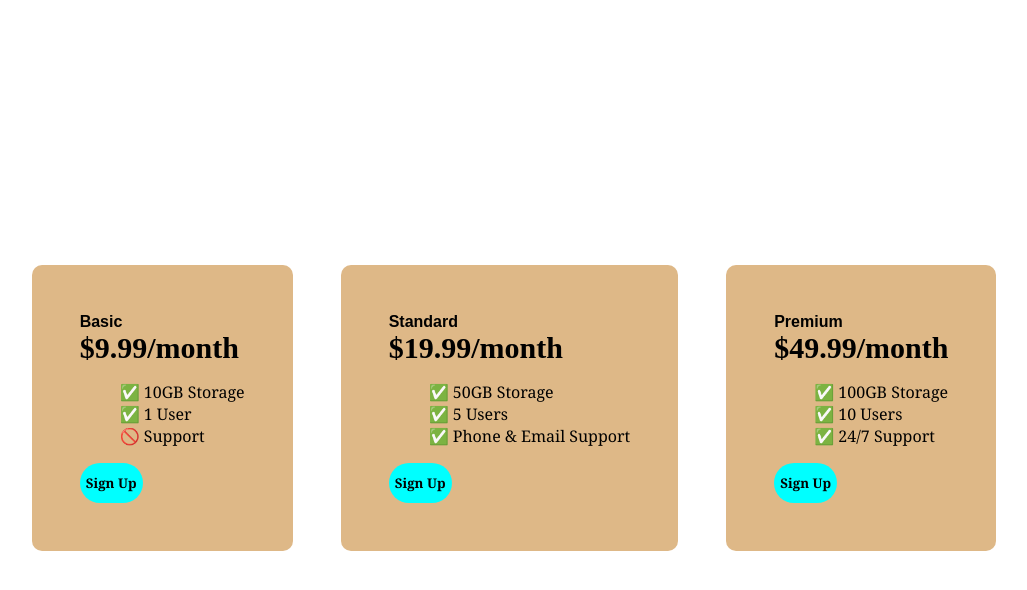
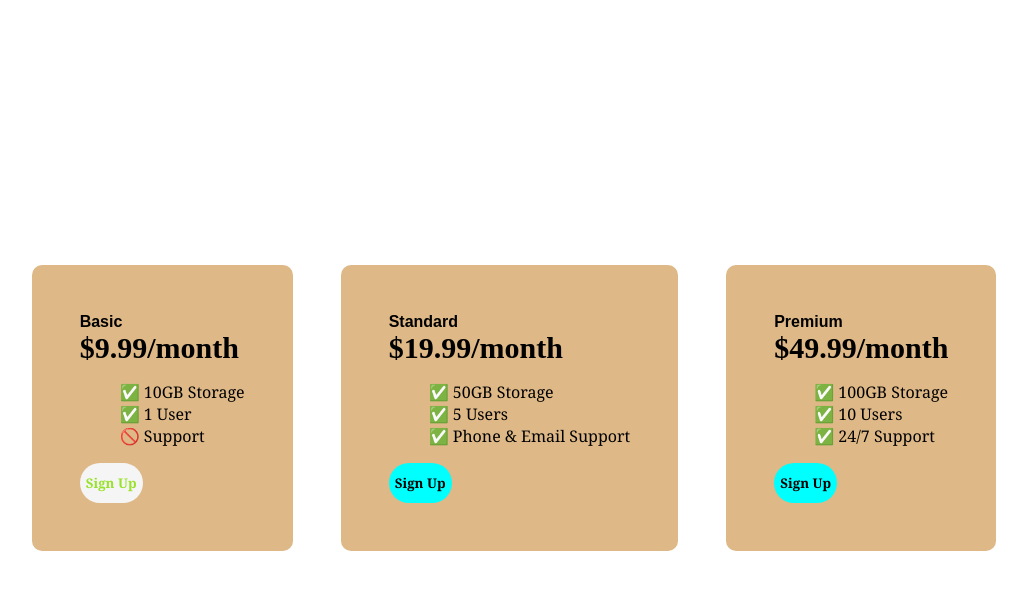
Before and after one commit to phoenixjr2001/plans, a plain HTML site: page index.html in a window 1280 px wide. In both pictures the pointer is over the button 237 px from the left and 483 px from the top of the page. Shown: the whole page, without its empty margins (126-1153 px from the left). Drawn offline with Linux system fonts and the light colour scheme; a web font is replaced by a local one.

Commit message:
Add files via upload

```diff
--- a/index.html
+++ b/index.html
@@ -62,6 +62,11 @@
       }
 
     }
+  button:hover{
+    background-color: whitesmoke;
+    color:rgb(153, 226, 43);
+
+  }
 
   </style>
 </head>
```
